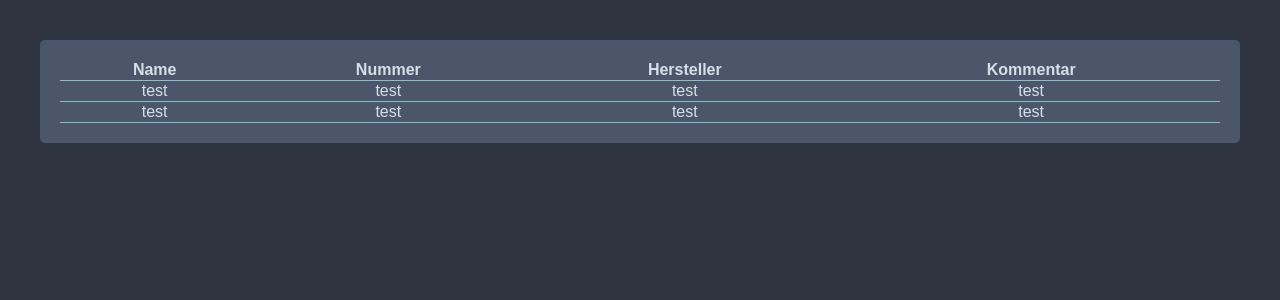
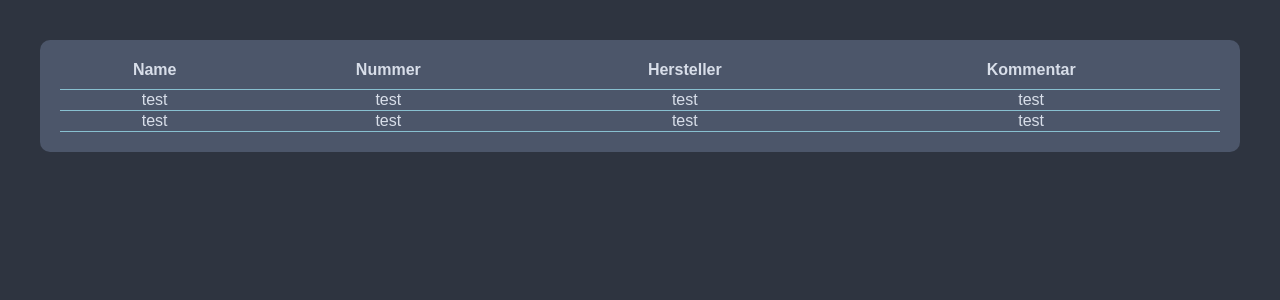
Before and after one commit to Jonas-Luetolf/RailInventory, a Flask app: page / in a window 1280 px wide. Shown: the part 68-368 px from the top of the page. Run offline with Flask 2, Linux system fonts and the light colour scheme.

Commit message:
update table style

```diff
--- a/application/static/style.css
+++ b/application/static/style.css
@@ -51,7 +51,7 @@ body {
 #content {
 	margin: 40px;
 	padding: 20px;
-	border-radius: 5px;
+	border-radius: 10px;
 	background-color: #4C566A;
 }
 
@@ -60,6 +60,10 @@ table {
   width: 100%;
 }
 
+th {
+	padding-bottom: 10px;
+}
+
 table, th, td {
 	border-bottom: 1px solid #88C0D0;
 	border-collapse: collapse;
```
